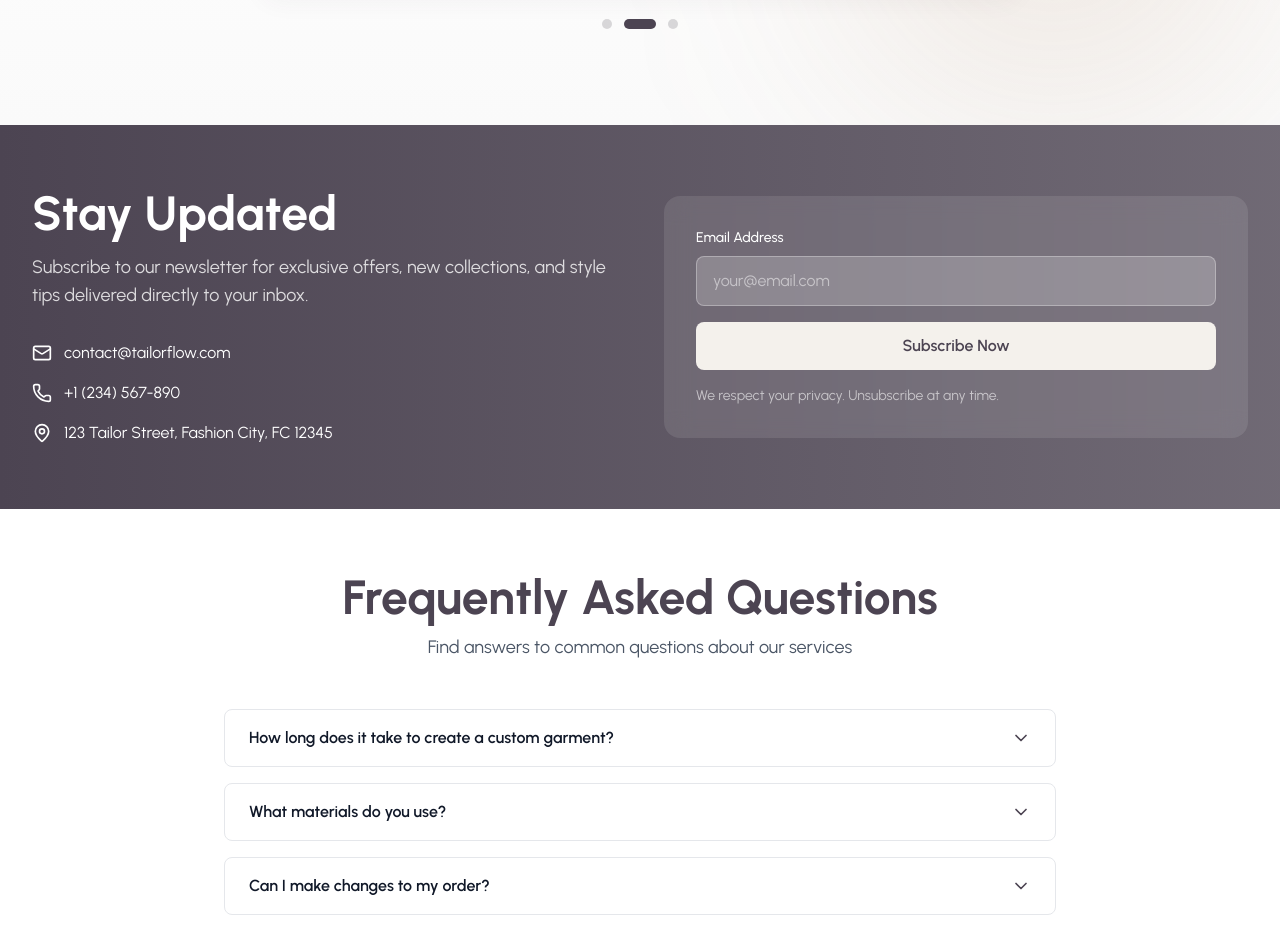
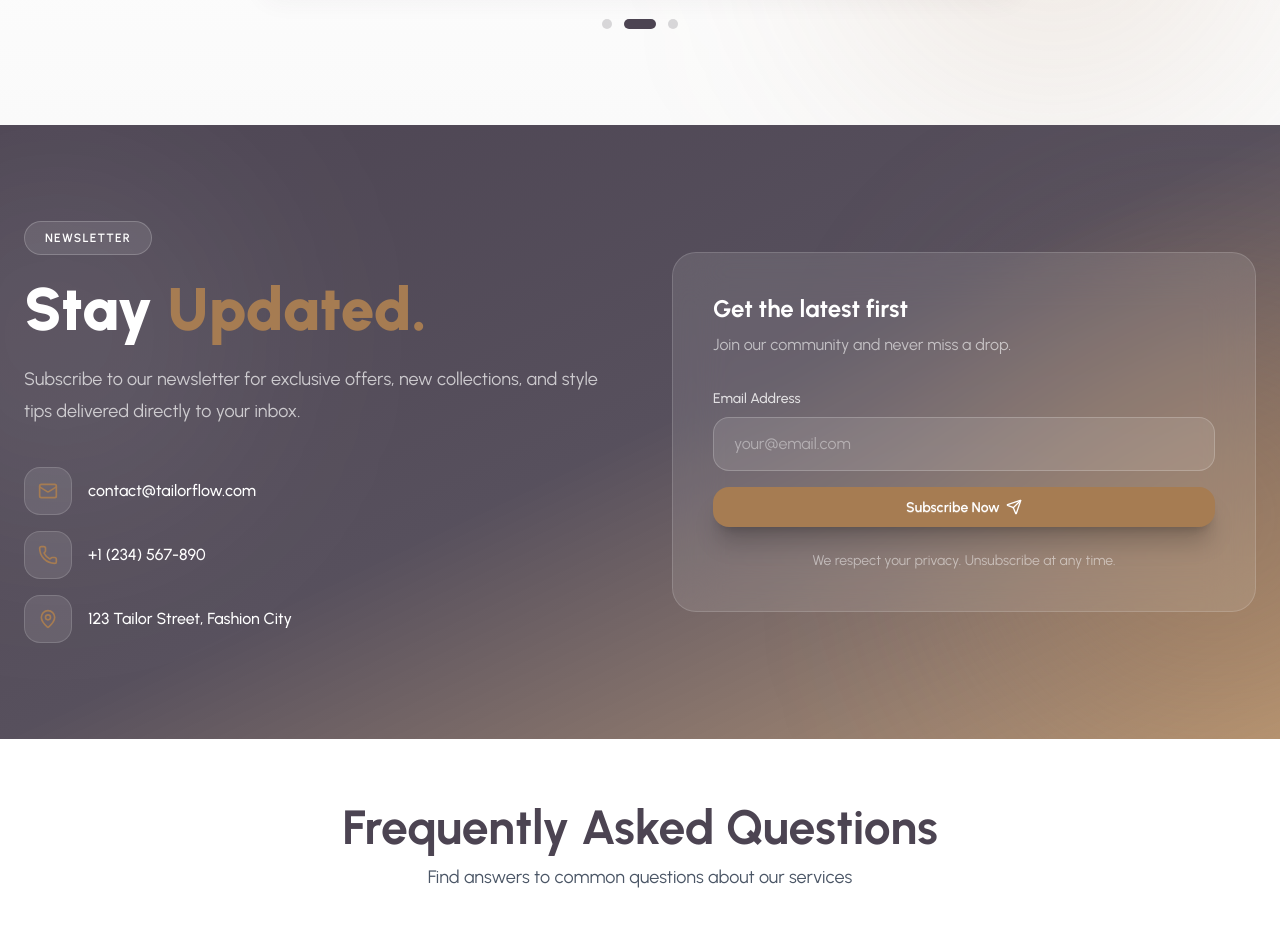
Before and after one commit to abd-005/Garments-Order-Production-Tracker-System-Frontend, a React (Vite) app: page / in a window 1280 px wide. Shown: the part 5140-6069 px from the top of the page. Built offline with nearby package versions, Linux system fonts and the light colour scheme; no server answers.

Commit message:
feat: revamp Newsletter section with enhanced subscribe form and contact tiles

```diff
--- a/src/pages/Home/Newsletter/Newsletter.jsx
+++ b/src/pages/Home/Newsletter/Newsletter.jsx
@@ -1,75 +1,152 @@
-import React from 'react';
-import { motion } from 'framer-motion';
-import { Mail, Phone, MapPin } from 'lucide-react';
+import React, { useRef, useState } from 'react'
+import { gsap } from 'gsap'
+import { ScrollTrigger } from 'gsap/ScrollTrigger'
+import { useGSAP } from '@gsap/react'
+import { Mail, Phone, MapPin, Send, CheckCircle2 } from 'lucide-react'
+
+gsap.registerPlugin(useGSAP, ScrollTrigger)
+
+const contactItems = [
+  { icon: Mail, href: 'mailto:contact@tailorflow.com', text: 'contact@tailorflow.com' },
+  { icon: Phone, href: 'tel:+1234567890', text: '+1 (234) 567-890' },
+  { icon: MapPin, text: '123 Tailor Street, Fashion City' },
+]
 
 const Newsletter = () => {
-  const [email, setEmail] = React.useState('');
-  const [loading, setLoading] = React.useState(false);
-  const [submitted, setSubmitted] = React.useState(false);
+  const container = useRef(null)
+  const [email, setEmail] = useState('')
+  const [loading, setLoading] = useState(false)
+  const [submitted, setSubmitted] = useState(false)
 
-  const handleSubscribe = async (e) => {
-    e.preventDefault();
-    setLoading(true);
+  const handleSubscribe = (e) => {
+    e.preventDefault()
+    setLoading(true)
 
-    // Simulate API call
     setTimeout(() => {
-      setLoading(false);
-      setSubmitted(true);
-      setEmail('');
-      setTimeout(() => setSubmitted(false), 3000);
-    }, 1000);
-  };
+      setLoading(false)
+      setSubmitted(true)
+      setEmail('')
+      setTimeout(() => setSubmitted(false), 3000)
+    }, 1000)
+  }
+
+  useGSAP(() => {
+    gsap.to('.news-blob-1', {
+      x: 30,
+      y: 20,
+      duration: 9,
+      repeat: -1,
+      yoyo: true,
+      ease: 'sine.inOut',
+    })
+
+    gsap.to('.news-blob-2', {
+      x: -25,
+      y: -18,
+      duration: 11,
+      repeat: -1,
+      yoyo: true,
+      ease: 'sine.inOut',
+    })
+
+    const tl = gsap.timeline({
+      scrollTrigger: {
+        trigger: container.current,
+        start: 'top 75%',
+        end: 'bottom top',
+        toggleActions: 'play none none none',
+      },
+    })
+
+    tl.fromTo(
+      '.news-badge',
+      { y: 25, opacity: 0 },
+      { y: 0, opacity: 1, duration: 0.5 }
+    )
+      .fromTo(
+        '.news-title',
+        { y: 50, opacity: 0 },
+        { y: 0, opacity: 1, duration: 0.8, ease: 'power3.out' },
+        '-=0.3'
+      )
+      .fromTo(
+        '.news-desc',
+        { y: 25, opacity: 0 },
+        { y: 0, opacity: 1, duration: 0.6 },
+        '-=0.45'
+      )
+      .fromTo(
+        '.news-contact',
+        { x: -40, opacity: 0 },
+        { x: 0, opacity: 1, stagger: 0.1, duration: 0.6, ease: 'power2.out' },
+        '-=0.2'
+      )
+      .fromTo(
+        '.news-form',
+        { x: 40, opacity: 0 },
+        { x: 0, opacity: 1, duration: 0.7, ease: 'power2.out' },
+        '-=0.4'
+      )
+  }, { scope: container })
 
   return (
-    <div className="py-12 sm:py-16 bg-gradient-to-r from-primary to-primary/80 text-white">
-      <div className="max-w-7xl mx-auto px-4 sm:px-6 lg:px-8">
-        <div className="grid grid-cols-1 lg:grid-cols-2 gap-8 lg:gap-12 items-center">
-          {/* Left Section */}
-          <motion.div
-            initial={{ opacity: 0, x: -20 }}
-            whileInView={{ opacity: 1, x: 0 }}
-            transition={{ duration: 0.5 }}
-            viewport={{ once: true }}
-          >
-            <h2 className="text-3xl sm:text-4xl lg:text-5xl font-bold mb-4">
-              Stay Updated
+    <section ref={container} className="relative overflow-hidden py-24">
+      <div className="absolute inset-0 bg-linear-to-br from-primary via-[#57505d] to-accent/80" />
+
+      <div className="news-blob-1 absolute -left-40 top-0 h-96 w-96 rounded-full bg-white/10 blur-[120px]" />
+
+      <div className="news-blob-2 absolute -right-40 bottom-0 h-[420px] w-[420px] rounded-full bg-accent/40 blur-[120px]" />
+
+      <div className="relative mx-auto max-w-7xl px-6">
+        <div className="grid grid-cols-1 items-center gap-12 lg:grid-cols-2 lg:gap-16">
+          <div>
+            <div className="news-badge inline-flex rounded-full border border-white/20 bg-white/10 px-5 py-2 text-xs font-semibold tracking-widest text-white uppercase">
+              Newsletter
+            </div>
+
+            <h2 className="news-title mt-6 text-4xl font-black text-white lg:text-6xl">
+              Stay <span className="text-accent">Updated.</span>
             </h2>
-            <p className="text-lg text-white/80 mb-8">
-              Subscribe to our newsletter for exclusive offers, new collections, and style tips delivered directly to your inbox.
+
+            <p className="news-desc mt-6 text-lg leading-8 text-white/70">
+              Subscribe to our newsletter for exclusive offers, new collections,
+              and style tips delivered directly to your inbox.
             </p>
 
-            {/* Contact Info */}
-            <div className="space-y-4">
-              <div className="flex items-center gap-3">
-                <Mail className="w-5 h-5 flex-shrink-0" />
-                <a href="mailto:contact@tailorflow.com" className="hover:text-secondary transition-colors">
-                  contact@tailorflow.com
-                </a>
-              </div>
-              <div className="flex items-center gap-3">
-                <Phone className="w-5 h-5 flex-shrink-0" />
-                <a href="tel:+1234567890" className="hover:text-secondary transition-colors">
-                  +1 (234) 567-890
-                </a>
-              </div>
-              <div className="flex items-center gap-3">
-                <MapPin className="w-5 h-5 flex-shrink-0" />
-                <span>123 Tailor Street, Fashion City, FC 12345</span>
-              </div>
+            <div className="mt-10 space-y-4">
+              {contactItems.map((item) => {
+                const ContactIcon = item.icon
+
+                return (
+                  <div key={item.text} className="news-contact flex items-center gap-4">
+                    <div className="flex h-12 w-12 shrink-0 items-center justify-center rounded-2xl border border-white/15 bg-white/10">
+                      <ContactIcon className="h-5 w-5 text-accent" />
+                    </div>
+
+                    {item.href ? (
+                      <a
+                        href={item.href}
+                        className="font-medium text-white transition-colors hover:text-accent"
+                      >
+                        {item.text}
+                      </a>
+                    ) : (
+                      <span className="font-medium text-white">{item.text}</span>
+                    )}
+                  </div>
+                )
+              })}
             </div>
-          </motion.div>
+          </div>
 
-          {/* Right Section - Subscribe Form */}
-          <motion.div
-            initial={{ opacity: 0, x: 20 }}
-            whileInView={{ opacity: 1, x: 0 }}
-            transition={{ duration: 0.5, delay: 0.1 }}
-            viewport={{ once: true }}
-            className="bg-white/10 backdrop-blur-md rounded-2xl p-8"
-          >
-            <form onSubmit={handleSubscribe} className="space-y-4">
+          <div className="news-form rounded-3xl border border-white/15 bg-white/10 p-8 backdrop-blur-xl sm:p-10">
+            <h3 className="text-2xl font-bold text-white">Get the latest first</h3>
+
+            <p className="mt-2 text-white/60">Join our community and never miss a drop.</p>
+
+            <form onSubmit={handleSubscribe} className="mt-8 space-y-4">
               <div>
-                <label htmlFor="email" className="block text-sm font-medium mb-2">
+                <label htmlFor="email" className="mb-2 block text-sm font-medium text-white/80">
                   Email Address
                 </label>
                 <input
@@ -79,31 +156,41 @@ const Newsletter = () => {
                   onChange={(e) => setEmail(e.target.value)}
                   placeholder="your@email.com"
                   required
-                  className="w-full px-4 py-3 rounded-lg bg-white/20 border border-white/30 text-white placeholder-white/50 focus:outline-none focus:border-white/50 transition-colors"
+                  className="w-full rounded-2xl border border-white/20 bg-white/10 px-5 py-3.5 text-white placeholder-white/40 outline-none transition-all duration-300 focus:border-accent focus:bg-white/15"
                 />
               </div>
+
               <button
                 type="submit"
                 disabled={loading}
-                className="w-full px-6 py-3 bg-secondary text-primary font-semibold rounded-lg hover:bg-white transition-colors disabled:opacity-50"
+                className="group btn w-full rounded-2xl border-none bg-accent px-6 py-3.5 font-semibold text-white shadow-xl shadow-black/20 transition-all duration-300 hover:scale-[1.02] hover:bg-accent/90 disabled:opacity-50"
               >
-                {loading ? 'Subscribing...' : 'Subscribe Now'}
+                {loading ? (
+                  'Subscribing...'
+                ) : (
+                  <>
+                    Subscribe Now
+                    <Send className="h-4 w-4 transition-transform group-hover:translate-x-1" />
+                  </>
+                )}
               </button>
+
               {submitted && (
-                <p className="text-center text-secondary text-sm">
-                  ✓ Thanks for subscribing!
+                <p className="flex items-center justify-center gap-2 text-sm font-medium text-accent">
+                  <CheckCircle2 className="h-4 w-4" />
+                  Thanks for subscribing!
                 </p>
               )}
             </form>
 
-            <p className="text-sm text-white/60 mt-4">
+            <p className="mt-6 text-center text-sm text-white/50">
               We respect your privacy. Unsubscribe at any time.
             </p>
-          </motion.div>
+          </div>
         </div>
       </div>
-    </div>
-  );
-};
+    </section>
+  )
+}
 
-export default Newsletter;
+export default Newsletter
```
